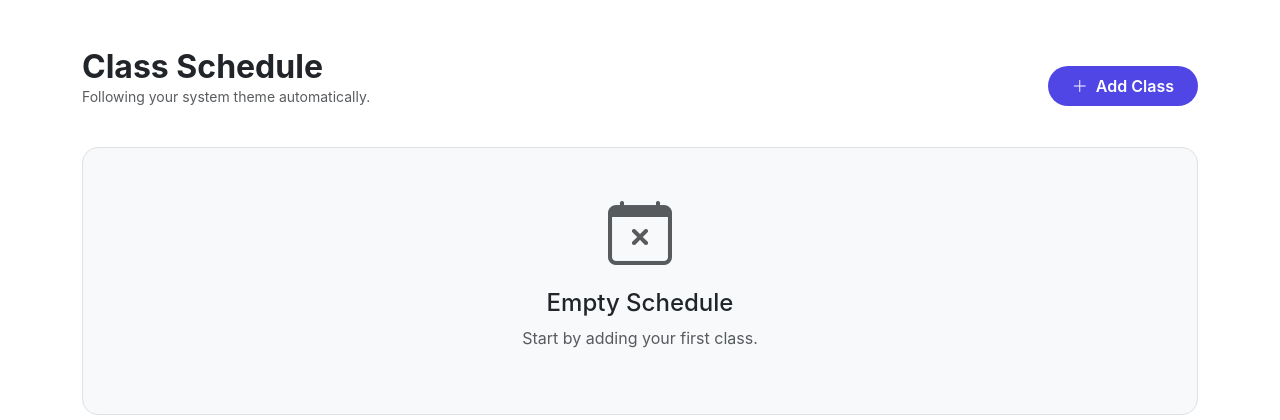
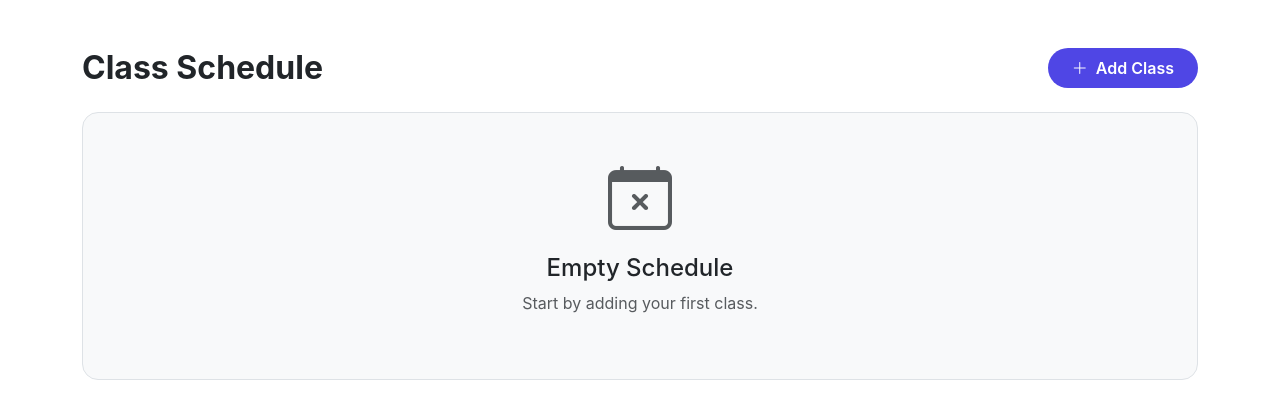
Before and after one commit to damelwani/homework, a Flask app: page /schedule in a window 1280 px wide. Shown: the part 57-477 px from the top of the page. Run offline with Flask 3, Linux system fonts and the light colour scheme; the visitor is signed in with stand-in values (Sample User, id 1); data that the repository does not hold is empty; some libraries are stand-ins or nearby versions.

Commit message:
Update schedule.html

```diff
--- a/templates/schedule.html
+++ b/templates/schedule.html
@@ -55,7 +55,6 @@
     <div class="d-flex justify-content-between align-items-center mb-4">
         <div>
             <h2 class="fw-bold mb-0">Class Schedule</h2>
-            <p class="text-body-secondary small">Following your system theme automatically.</p>
         </div>
         {% if session['role'] == 'student' %}
             <button class="btn btn-primary rounded-pill px-4" data-bs-toggle="modal" data-bs-target="#addClass">
```
